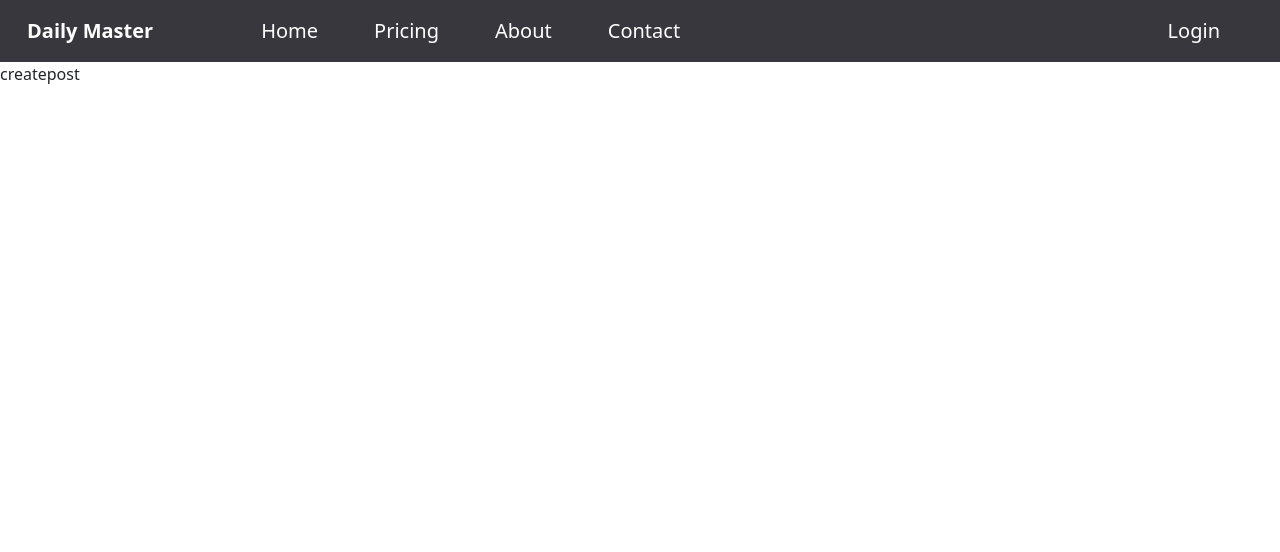
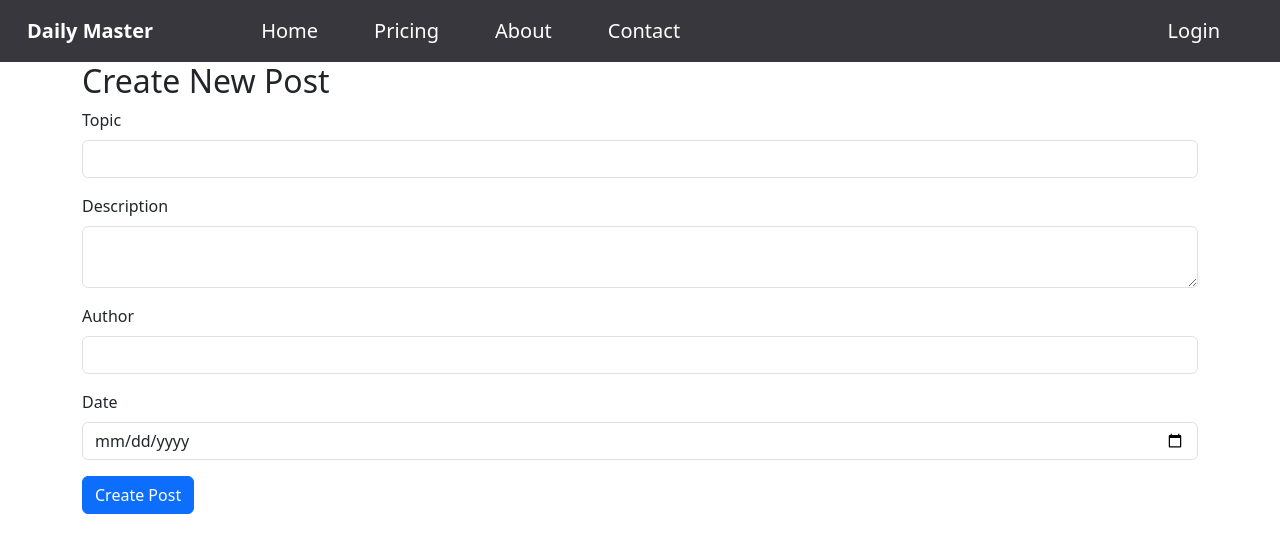
Before and after one commit to chamalanuradha/Mern_Application, a React (Create React App) app in the folder client/: page /createpost in a window 1280 px wide. Shown: the top 552 px of the page. Built offline with nearby package versions, Linux system fonts and the light colour scheme.

Commit message:
Create Posts and post details component

```diff
--- a/client/package.json
+++ b/client/package.json
@@ -10,6 +10,8 @@
     "@testing-library/react": "^13.4.0",
     "@testing-library/user-event": "^13.5.0",
     "axios": "^1.7.3",
+    "moment": "^2.30.1",
+    "moment-timezone": "^0.5.45",
     "react": "^18.3.1",
     "react-dom": "^18.3.1",
     "react-router-dom": "^6.26.0",
--- a/client/src/component/createpost.js
+++ b/client/src/component/createpost.js
@@ -1,7 +1,92 @@
-import React from 'react'
+import React, { useState } from 'react';
+import axios from 'axios';
+import { useNavigate } from 'react-router-dom';
+import moment from 'moment-timezone';
 
-export default function createpost() {
+const CreatePost = () => {
+  const [topic, setTopic] = useState('');
+  const [description, setDescription] = useState('');
+  const [author, setAuthor] = useState('');
+  const [date, setDate] = useState('');
+
+  const navigate = useNavigate();
+
+  const handleSubmit = async (event) => {
+    event.preventDefault();
+
+    // Format the date using Moment.js to Asia/Kolkata timezone
+    const formattedDate = moment(date).tz('Asia/Kolkata').format('YYYY-MM-DD HH:mm:ss');
+
+    const postData = {
+      topic,
+      description,
+      author,
+      date: formattedDate, // Use the formatted date
+    };
+
+    try {
+      const response = await axios.post('http://localhost:8080/addpost', postData);
+      if (response.status === 200) {
+        alert('Post created successfully');
+        navigate('/'); // Navigate to the home page after successful creation
+      }
+    } catch (error) {
+      console.error('Error creating post:', error);
+      alert('Error creating post');
+    }
+  };
+
   return (
-    <div>createpost</div>
-  )
-}
+    <div className="container">
+      <h2>Create New Post</h2>
+      <form onSubmit={handleSubmit}>
+        <div className="mb-3">
+          <label htmlFor="topic" className="form-label">Topic</label>
+          <input
+            type="text"
+            id="topic"
+            className="form-control"
+            value={topic}
+            onChange={(e) => setTopic(e.target.value)}
+            required
+          />
+        </div>
+        <div className="mb-3">
+          <label htmlFor="description" className="form-label">Description</label>
+          <textarea
+            id="description"
+            className="form-control"
+            value={description}
+            onChange={(e) => setDescription(e.target.value)}
+            required
+          />
+        </div>
+        <div className="mb-3">
+          <label htmlFor="author" className="form-label">Author</label>
+          <input
+            type="text"
+            id="author"
+            className="form-control"
+            value={author}
+            onChange={(e) => setAuthor(e.target.value)}
+            required
+          />
+        </div>
+        <div className="mb-3">
+          <label htmlFor="date" className="form-label">Date</label>
+          <input
+            type="date"
+            id="date"
+            className="form-control"
+            value={date}
+            onChange={(e) => setDate(e.target.value)}
+            required
+          />
+        </div>
+        <button type="submit" className="btn btn-primary">Create Post</button>
+      </form>
+    </div>
+  );
+};
+
+export default CreatePost;
--- a/client/src/component/home.js
+++ b/client/src/component/home.js
@@ -80,7 +80,7 @@ const encodeId = (id) => {
                 </td>
                 <td>{post.description}</td>
                 <td>{post.author}</td>
-                <td>{post.date}</td>
+                <td>{new Date(post.date).toLocaleDateString()}</td>
                 <td>
                   <Link to={`/updatepost/${post._id}`} className="btn btn-primary">
                     <FontAwesomeIcon icon={faEdit} />&nbsp;Edit
--- a/client/src/component/postdetails.js
+++ b/client/src/component/postdetails.js
@@ -30,7 +30,7 @@ const PostDetails = () => {
 
 
   if (!post) {
-    return <div>Loading...</div>; // Show a loading message while fetching
+    return <div className="container">Loading...</div>; // Show a loading message while fetching
   }
 
 
```
Also changed, not shown: 1 other file (tests, documents, lock files or other folders).
